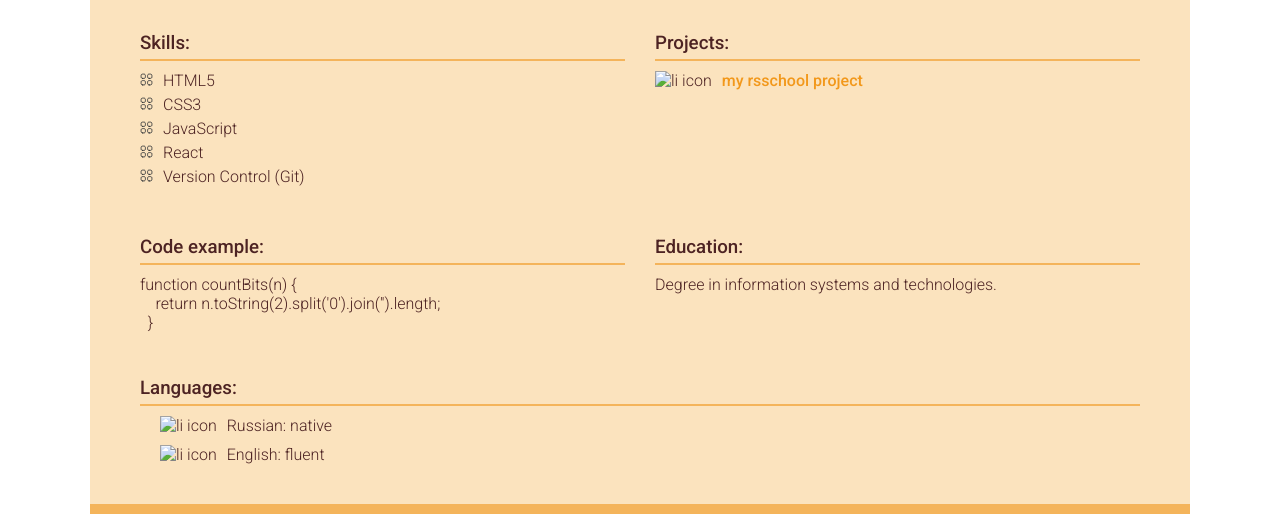
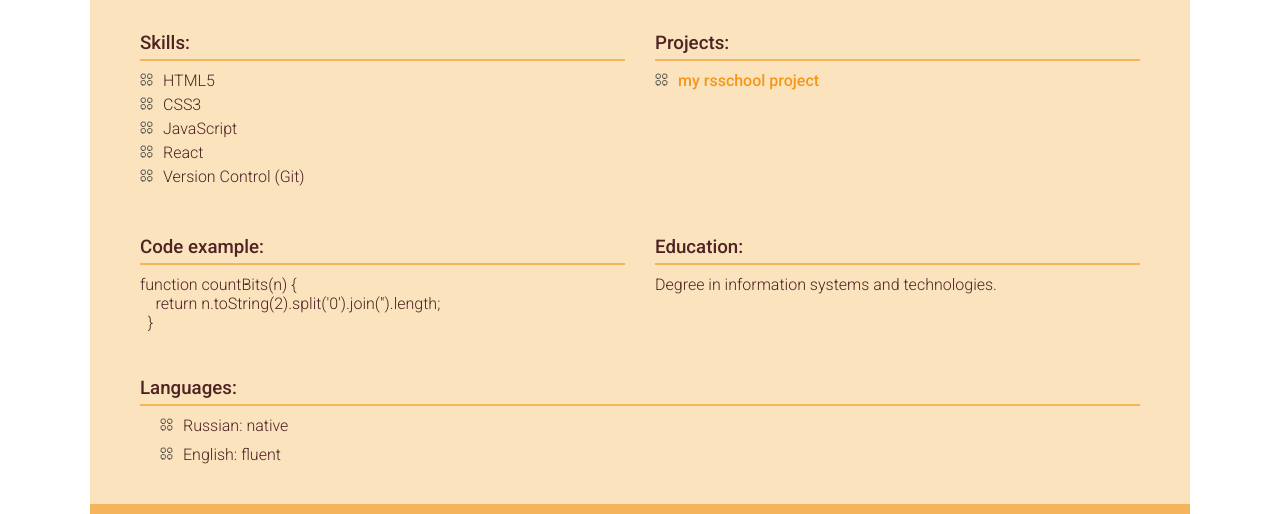
Before and after one commit to atpradical/rsschool-cv, a plain HTML site: page index.html in a window 1280 px wide. Shown: the part 606-1120 px from the top of the page. Drawn offline with Linux system fonts and the light colour scheme; the site is published under a folder, as on GitHub Pages, so addresses that start at the root find nothing.

Commit message:
fix: li icon image path

```diff
--- a/index.html
+++ b/index.html
@@ -101,7 +101,7 @@
           <h3>Projects:</h3>
           <ul>
             <li class="li-item">
-              <img src="/assets/svg/li-icon.svg" alt="li icon" /><a
+              <img src="./assets/svg/li-icon.svg" alt="li icon" /><a
                 href="https://atpradical.github.io/rsschool-cv/cv"
                 >my rsschool project</a
               >
@@ -122,10 +122,10 @@
           <h3>Languages:</h3>
           <ul>
             <li class="section-li">
-              <img src="/assets/svg/li-icon.svg" alt="li icon" />Russian: native
+              <img src="./assets/svg/li-icon.svg" alt="li icon" />Russian: native
             </li>
             <li class="section-li">
-              <img src="/assets/svg/li-icon.svg" alt="li icon" />English: fluent
+              <img src="./assets/svg/li-icon.svg" alt="li icon" />English: fluent
             </li>
           </ul>
         </div>
```
